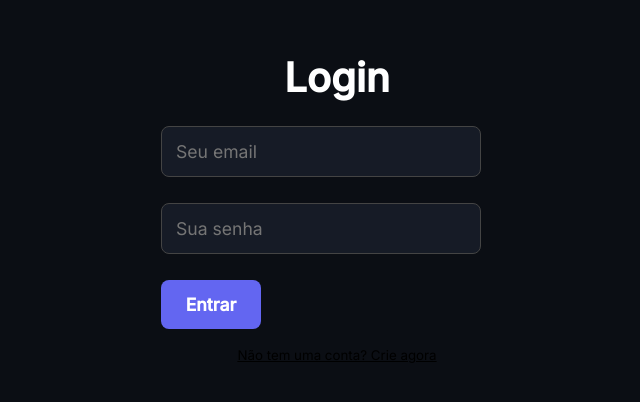
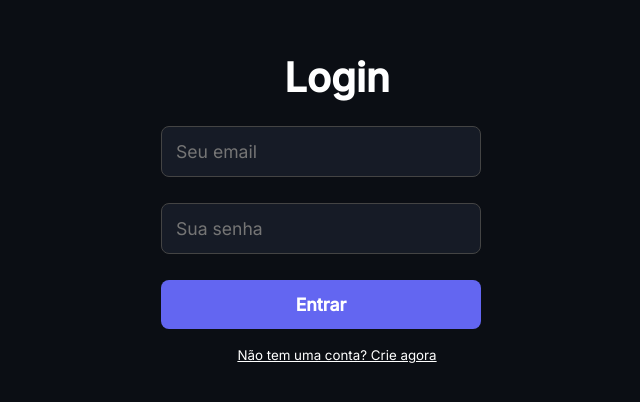
Before and after one commit to Alan-araujo-veloso/ApexFin, a React (Vite) app: page / in a window 1280 px wide. Shown: the part 192-594 px from the top of the page, without its empty margins (303-943 px from the left). Built offline with nearby package versions, Linux system fonts and the light colour scheme; no server answers.

Commit message:
seção cadastrar atualizando!

```diff
--- a/src/components/Login.tsx
+++ b/src/components/Login.tsx
@@ -84,7 +84,7 @@ required
         setError('');
         setSuccessMessage('');
     }}
-    style={{ background: 'none', border: 'none', cursor: 'pointer', textDecoration: 'underline' }}
+    style={{ background: 'none', border: 'none', cursor: 'pointer', textDecoration: 'underline', color: 'white'}}
 >
     {isRegistering ? 'Já tem uma conta? Faça login' : 'Não tem uma conta? Crie agora'}
     </button>
--- a/style.css
+++ b/style.css
@@ -265,8 +265,8 @@ padding: 4px
 }
 
 .Login-container button[type="submit"]{
-    width: 100px;
-    max-width: 100%;
+    width: 100%;
+    max-width: 320px;
     padding: 14px;
     font-size: 1.1rem;
     font-weight: bold;
@@ -276,6 +276,7 @@ padding: 4px
     border-radius: 8px;
     cursor: pointer;
     transition: background-color 0.2s;
+    margin: 42 auto;
 }
 
 .Login-container button:hover {
```
